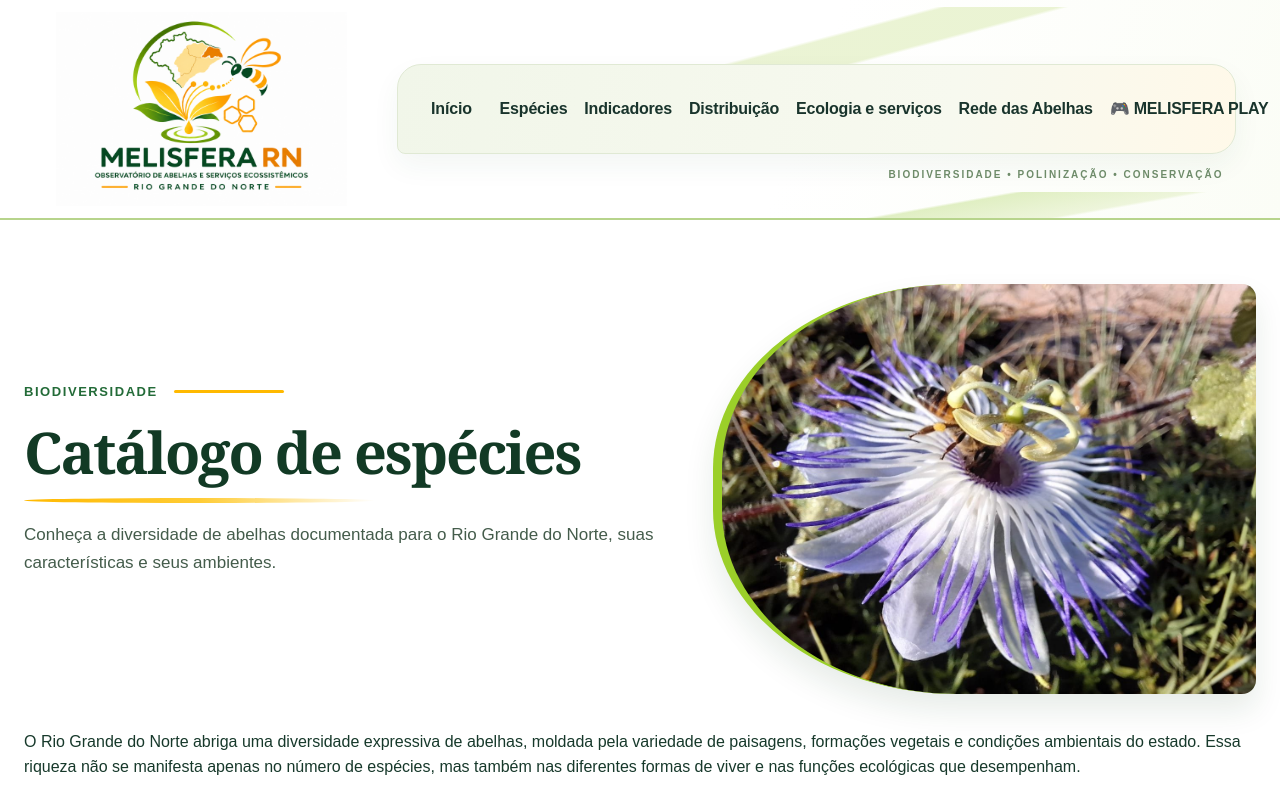
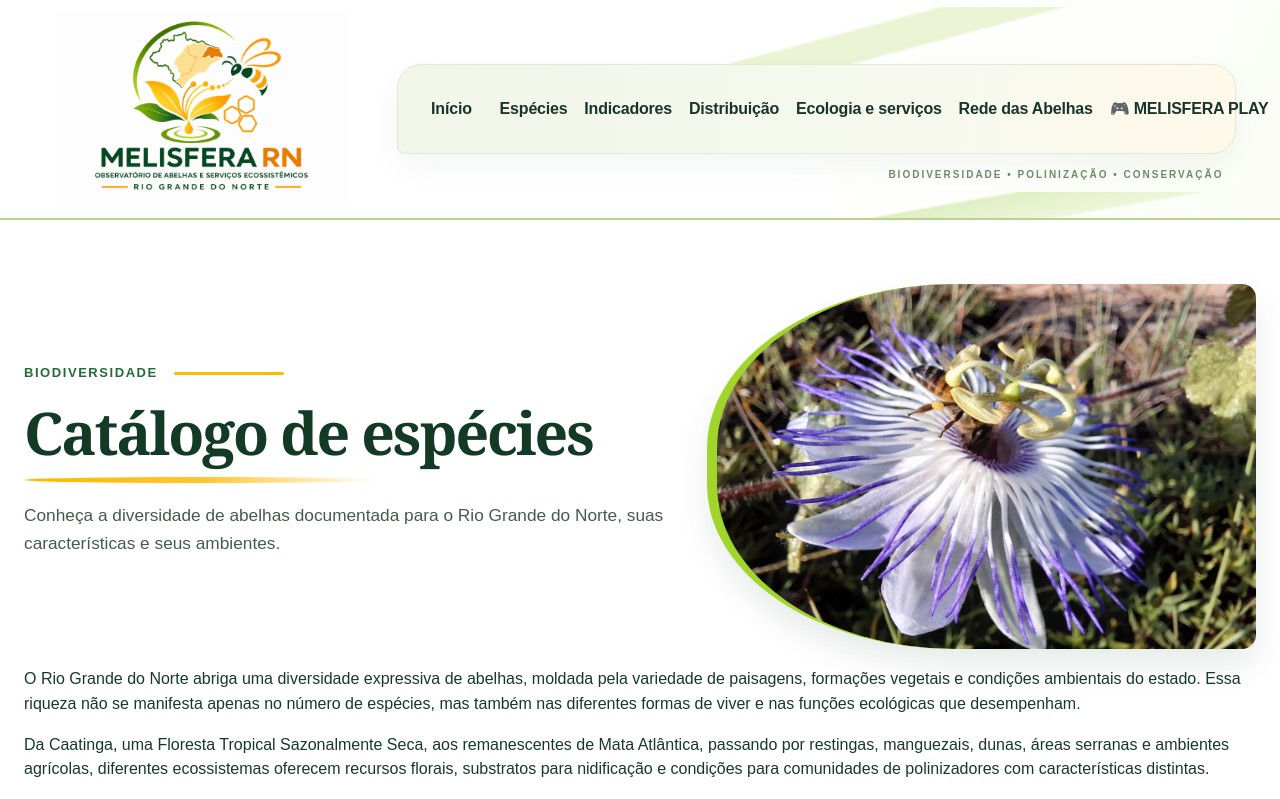
Before and after one commit to jaqueiutoj2010-glitch/melisfera-rn, a Next.js app in the folder MELISFERA_RN_Nextjs_v04/MELISFERA_RN_Nextjs_v04/: page /especies in a window 1280 px wide. Shown: the top 799 px of the page. Built offline with nearby package versions, Linux system fonts and the light colour scheme.

Commit message:
Recria abertura de Espécies com exatamente a estrutura visual de Indicadores

```diff
--- a/MELISFERA_RN_Nextjs_v04/MELISFERA_RN_Nextjs_v04/app/especies/page.tsx
+++ b/MELISFERA_RN_Nextjs_v04/MELISFERA_RN_Nextjs_v04/app/especies/page.tsx
@@ -1,11 +1,10 @@
-import EditorialBeeGallery from '@/components/EditorialBeeGallery';
+import '../indicadores/indicadores.css';
 import CatalogClient from '@/components/CatalogClient';
 import {taxa,families} from '@/lib/catalog';
 
 export default function Species(){
-  return <section className="shell section melisferaStandardPage">
-    <div className="melisferaEditorialHero"><div className="melisferaEditorialCopy"><p className="eyebrow">BIODIVERSIDADE</p>
-    <h1>Catálogo de espécies</h1><p className="intro">Conheça a diversidade de abelhas documentada para o Rio Grande do Norte, suas características e seus ambientes.</p></div><EditorialBeeGallery label="Abelhas e flores da Caatinga"/></div>
+  return <section className="shell section indicatorsPage melisferaSpeciesPage">
+    <div className="indicatorsHero"><div className="indicatorsHeading"><p className="eyebrow">BIODIVERSIDADE <span className="indicatorRule" aria-hidden="true"/></p><h1>Catálogo de espécies</h1><p className="intro">Conheça a diversidade de abelhas documentada para o Rio Grande do Norte, suas características e seus ambientes.</p></div><div className="indicatorsHeroPhoto" role="img" aria-label="Fotografia de flor de maracujá na Caatinga"/></div>
     <div className="catalogIntroEditorial">
       <p className="catalogIntroLead">O Rio Grande do Norte abriga uma diversidade expressiva de abelhas, moldada pela variedade de paisagens, formações vegetais e condições ambientais do estado. Essa riqueza não se manifesta apenas no número de espécies, mas também nas diferentes formas de viver e nas funções ecológicas que desempenham.</p>
       <p>Da Caatinga, uma Floresta Tropical Sazonalmente Seca, aos remanescentes de Mata Atlântica, passando por restingas, manguezais, dunas, áreas serranas e ambientes agrícolas, diferentes ecossistemas oferecem recursos florais, substratos para nidificação e condições para comunidades de polinizadores com características distintas.</p>
```
